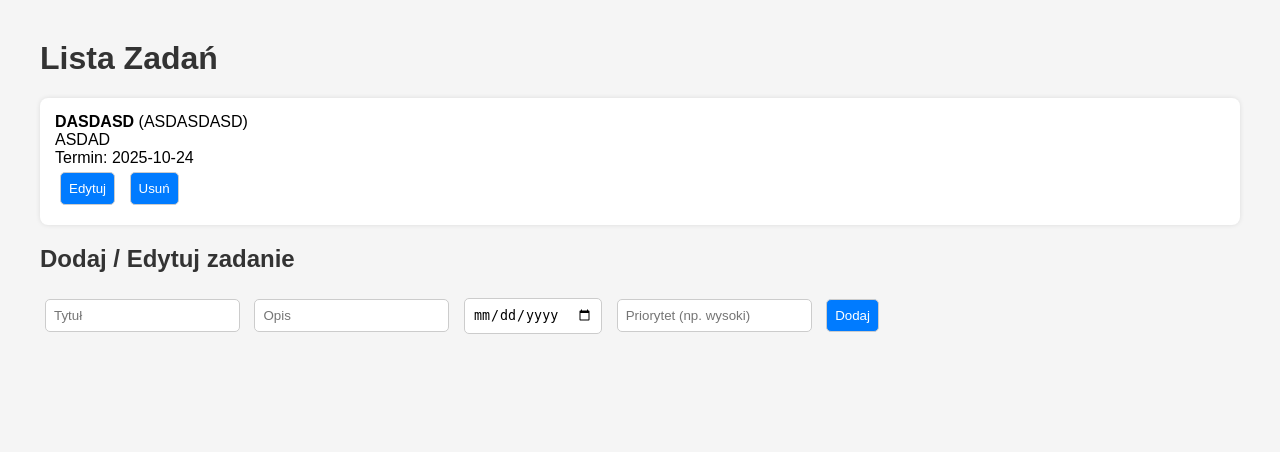
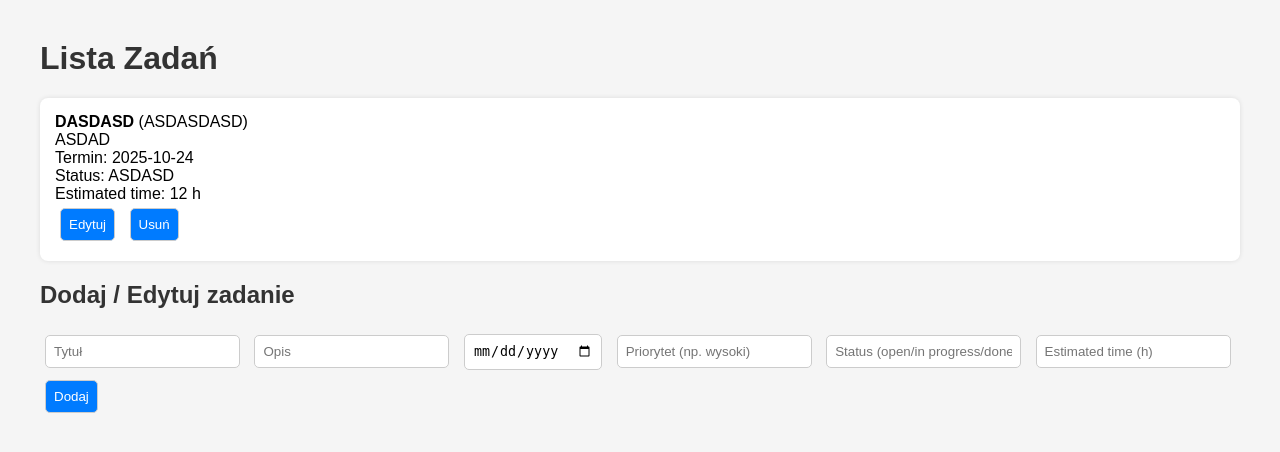
Before and after one commit to fedorshvetsov58/Projekt-zespolowy, a Flask app: page / in a window 1280 px wide. Shown: the top 452 px of the page. Run offline with Flask 3, Linux system fonts and the light colour scheme; data comes from the database, SQL or seed files in the repository; both versions use the stored data as it was after the commit.

Commit message:
Wymaganie B: dodano pola status i estimated_time do encji zadania

```diff
--- a/app.py
+++ b/app.py
@@ -2,7 +2,6 @@ from flask import Flask, jsonify, request, render_template
 from database import get_db_connection, init_db
 
 app = Flask(__name__)
-
 
 with app.app_context():
     init_db()
@@ -33,10 +32,14 @@ def create_zadanie():
     required = ['tytul', 'opis', 'deadline', 'priorytet']
     if not all(field in data for field in required):
         return jsonify({'error': 'Brakuje pól'}), 400
+
+    status = data.get('status', 'open')
+    estimated_time = data.get('estimated_time', None)
+
     conn = get_db_connection()
     cur = conn.execute(
-        'INSERT INTO zadania (tytul, opis, deadline, priorytet) VALUES (?, ?, ?, ?)',
-        (data['tytul'], data['opis'], data['deadline'], data['priorytet'])
+        'INSERT INTO zadania (tytul, opis, deadline, priorytet, status, estimated_time) VALUES (?, ?, ?, ?, ?, ?)',
+        (data['tytul'], data['opis'], data['deadline'], data['priorytet'], status, estimated_time)
     )
     conn.commit()
     conn.close()
@@ -49,9 +52,18 @@ def update_zadanie(id):
     zadanie = conn.execute('SELECT * FROM zadania WHERE id=?', (id,)).fetchone()
     if zadanie is None:
         return jsonify({'error': 'Zadanie nie znalezione'}), 404
+
     conn.execute(
-        'UPDATE zadania SET tytul=?, opis=?, deadline=?, priorytet=? WHERE id=?',
-        (data.get('tytul'), data.get('opis'), data.get('deadline'), data.get('priorytet'), id)
+        'UPDATE zadania SET tytul=?, opis=?, deadline=?, priorytet=?, status=?, estimated_time=? WHERE id=?',
+        (
+            data.get('tytul', zadanie['tytul']),
+            data.get('opis', zadanie['opis']),
+            data.get('deadline', zadanie['deadline']),
+            data.get('priorytet', zadanie['priorytet']),
+            data.get('status', zadanie['status']),
+            data.get('estimated_time', zadanie['estimated_time']),
+            id
+        )
     )
     conn.commit()
     conn.close()
--- a/models.sql
+++ b/models.sql
@@ -3,5 +3,7 @@ CREATE TABLE IF NOT EXISTS zadania (
     tytul TEXT NOT NULL,
     opis TEXT NOT NULL,
     deadline TEXT NOT NULL,
-    priorytet TEXT NOT NULL
+    priorytet TEXT NOT NULL,
+    status TEXT DEFAULT 'open',
+    estimated_time REAL
 );
--- a/templates/index.html
+++ b/templates/index.html
@@ -16,7 +16,9 @@
           <strong>${z.tytul}</strong> (${z.priorytet})<br>
           ${z.opis}<br>
           Termin: ${z.deadline}<br>
-          <button onclick="editZadanie(${z.id}, '${z.tytul}', '${z.opis}', '${z.deadline}', '${z.priorytet}')">Edytuj</button>
+          Status: ${z.status}<br>
+          Estimated time: ${z.estimated_time} h<br>
+          <button onclick="editZadanie(${z.id}, '${z.tytul}', '${z.opis}', '${z.deadline}', '${z.priorytet}', '${z.status}', ${z.estimated_time})">Edytuj</button>
           <button onclick="deleteZadanie(${z.id})">Usuń</button>
         </li>
       `).join('');
@@ -27,27 +29,29 @@
       const opis = document.getElementById('opis').value;
       const deadline = document.getElementById('deadline').value;
       const priorytet = document.getElementById('priorytet').value;
+      const status = document.getElementById('status').value;
+      const estimated_time = parseFloat(document.getElementById('estimated_time').value);
 
       if (!tytul || !opis || !deadline || !priorytet) {
         alert("Wypełnij wszystkie pola!");
         return;
       }
 
+      const payload = { tytul, opis, deadline, priorytet, status, estimated_time };
+
       if (editingId) {
-        // tryb edycji
         await fetch('/api/zadania/' + editingId, {
           method: 'PUT',
           headers: {'Content-Type': 'application/json'},
-          body: JSON.stringify({ tytul, opis, deadline, priorytet })
+          body: JSON.stringify(payload)
         });
         editingId = null;
         document.getElementById('addBtn').innerText = "Dodaj";
       } else {
-        // tryb dodawania
         await fetch('/api/zadania', {
           method: 'POST',
           headers: {'Content-Type': 'application/json'},
-          body: JSON.stringify({ tytul, opis, deadline, priorytet })
+          body: JSON.stringify(payload)
         });
       }
 
@@ -55,11 +59,13 @@
       loadZadania();
     }
 
-    function editZadanie(id, tytul, opis, deadline, priorytet) {
+    function editZadanie(id, tytul, opis, deadline, priorytet, status, estimated_time) {
       document.getElementById('tytul').value = tytul;
       document.getElementById('opis').value = opis;
       document.getElementById('deadline').value = deadline;
       document.getElementById('priorytet').value = priorytet;
+      document.getElementById('status').value = status;
+      document.getElementById('estimated_time').value = estimated_time;
       document.getElementById('addBtn').innerText = "Zapisz zmiany";
       editingId = id;
     }
@@ -74,6 +80,8 @@
       document.getElementById('opis').value = '';
       document.getElementById('deadline').value = '';
       document.getElementById('priorytet').value = '';
+      document.getElementById('status').value = '';
+      document.getElementById('estimated_time').value = '';
     }
 
     window.onload = loadZadania;
@@ -88,6 +96,8 @@
   <input id="opis" placeholder="Opis">
   <input id="deadline" type="date">
   <input id="priorytet" placeholder="Priorytet (np. wysoki)">
+  <input id="status" placeholder="Status (open/in progress/done)">
+  <input id="estimated_time" type="number" step="0.1" placeholder="Estimated time (h)">
   <button id="addBtn" onclick="addZadanie()">Dodaj</button>
 </body>
 </html>
```
Also changed, not shown: README.md, database.db.
